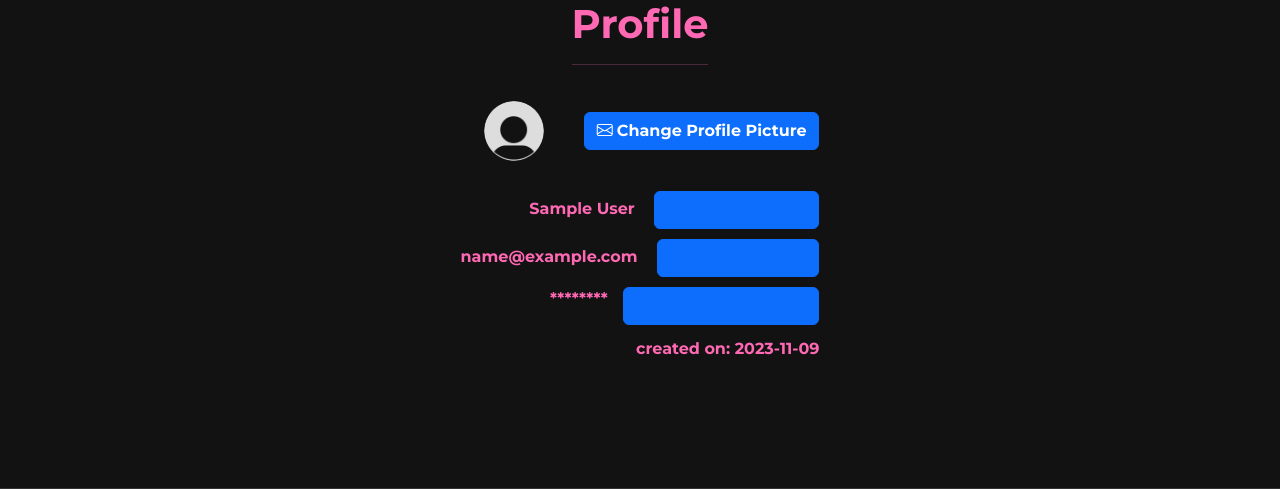
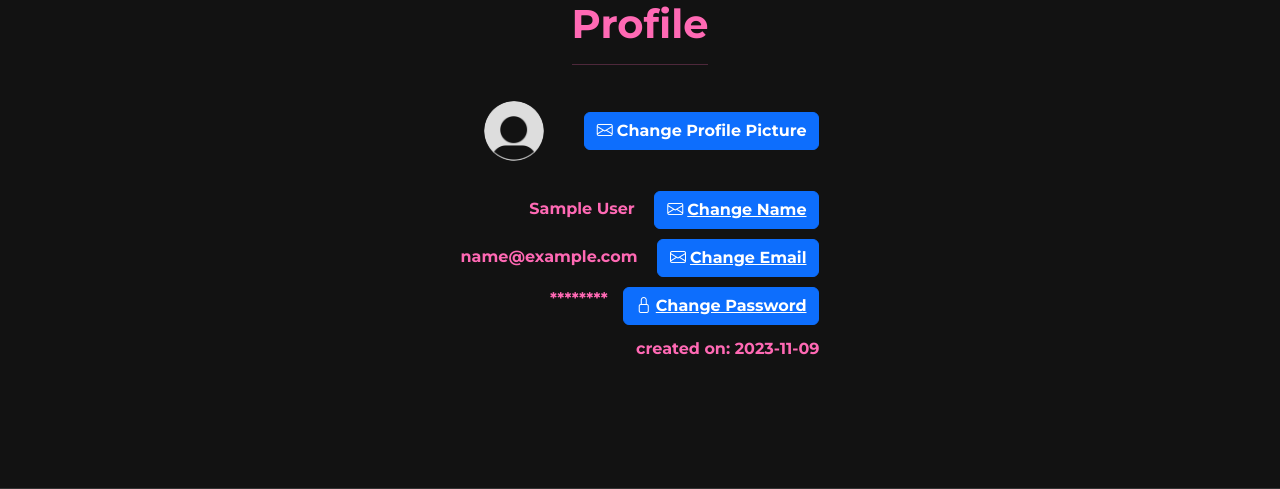
Before and after one commit to jaydeep080805/ToDoey, a Flask app: page /profile in a window 1280 px wide. Shown: the part 176-665 px from the top of the page. Run offline with Flask 3, Linux system fonts and the light colour scheme; the visitor is signed in with stand-in values (Sample User, id 1); data comes from the database, SQL or seed files in the repository; some libraries are stand-ins or nearby versions.

Commit message:
changed styling so that the text is white after adding hrefs to profile template

```diff
--- a/ToDoey/static/css/styles.css
+++ b/ToDoey/static/css/styles.css
@@ -313,6 +313,10 @@ img {
     float: left;
 }
 
+.profile-info button a {
+    color: white;
+}
+
 .change-email-button {
     margin-left: 15px;
 }
```
